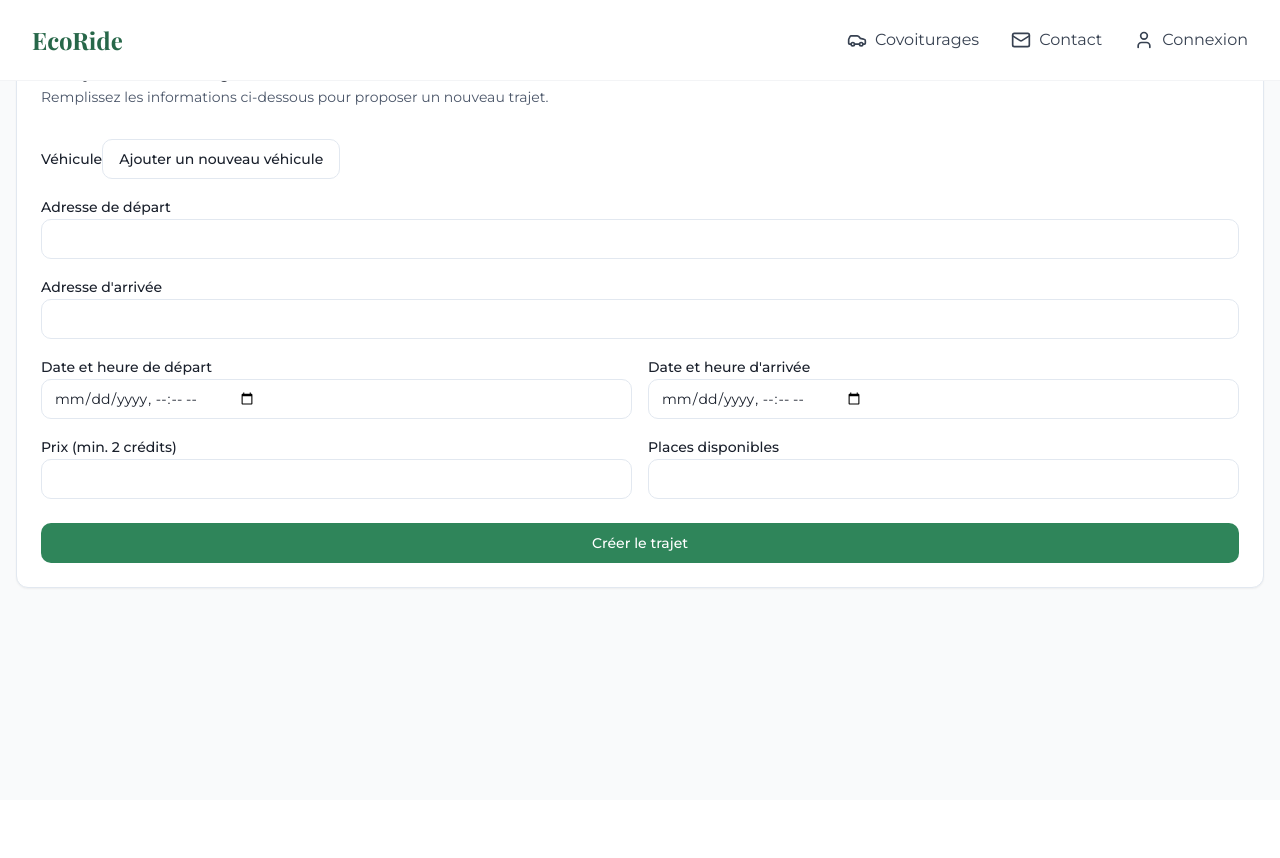
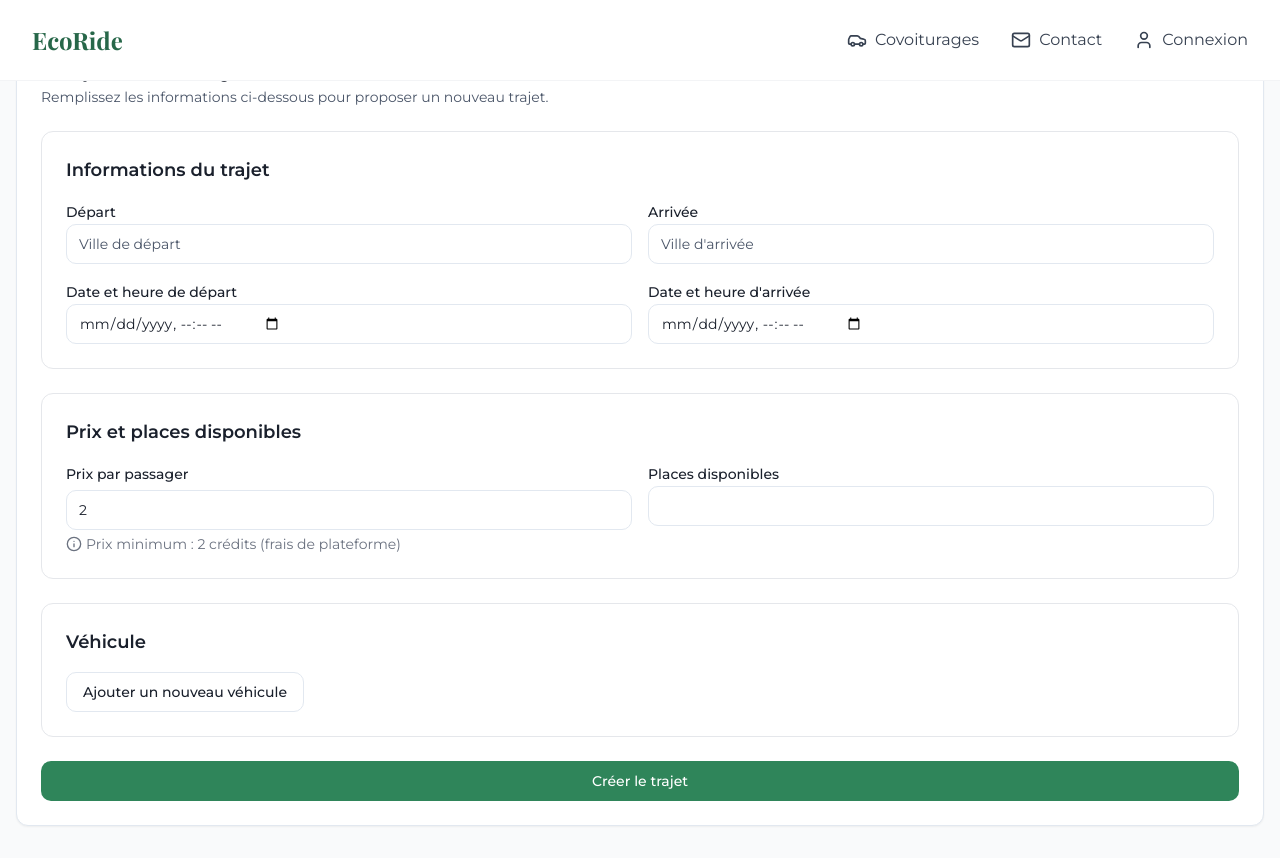
Before and after one commit to Shadi-ibr7/ecoride, a React (Vite) app: page /rides/create in a window 1280 px wide. Before the commit the page ends 800 px from the top, so only its background shows below. Built offline with nearby package versions, Linux system fonts and the light colour scheme.

Commit message:
Add ride creation UI
This commit adds a UI for users to create new rides, including specifying departure and arrival addresses, price, and vehicle selection.  The UI will handle the creation of new vehicles if needed.

```diff
--- a/src/pages/CreateRide.tsx
+++ b/src/pages/CreateRide.tsx
@@ -23,12 +23,14 @@ import {
   CardTitle,
 } from "@/components/ui/card";
 import { useAuth } from '@/hooks/useAuth';
+import { Info } from 'lucide-react';
 
 const CreateRide = () => {
   const navigate = useNavigate();
   const { session } = useAuth();
   const [selectedVehicle, setSelectedVehicle] = useState<string | null>(null);
   const [showNewVehicleForm, setShowNewVehicleForm] = useState(false);
+  const [price, setPrice] = useState<number>(2);
 
   // Récupérer les véhicules de l'utilisateur
   const { data: vehicles } = useQuery({
@@ -124,13 +126,14 @@ const CreateRide = () => {
         model: formData.get('model'),
         license_plate: formData.get('license_plate'),
         color: formData.get('color'),
-        seats: Number(formData.get('seats'))
+        seats: Number(formData.get('seats')),
+        energy_type: formData.get('energy_type')
       });
     }
 
-    const price = Number(formData.get('price'));
-    if (price < 2) {
-      toast.error('Le prix minimum est de 2 crédits');
+    const requestedPrice = Number(formData.get('price'));
+    if (requestedPrice < 2) {
+      toast.error('Le prix minimum est de 2 crédits (frais de plateforme)');
       return;
     }
 
@@ -140,8 +143,11 @@ const CreateRide = () => {
       arrival_address: formData.get('arrival'),
       departure_time: formData.get('departure_time'),
       arrival_time: formData.get('arrival_time'),
-      price: price,
-      available_seats: Number(formData.get('available_seats'))
+      price: requestedPrice,
+      available_seats: Number(formData.get('available_seats')),
+      vehicle_brand: formData.get('brand') || vehicles?.find(v => v.id === selectedVehicle)?.brand,
+      vehicle_model: formData.get('model') || vehicles?.find(v => v.id === selectedVehicle)?.model,
+      vehicle_energy_type: formData.get('energy_type') || vehicles?.find(v => v.id === selectedVehicle)?.energy_type
     });
   };
 
@@ -158,13 +164,76 @@ const CreateRide = () => {
           </CardHeader>
           <CardContent>
             <form onSubmit={handleSubmit} className="space-y-6">
-              <div className="space-y-4">
+              {/* Section trajet */}
+              <div className="bg-white p-6 rounded-lg border border-gray-200 space-y-4">
+                <h3 className="text-lg font-semibold mb-4">Informations du trajet</h3>
+                <div className="grid grid-cols-1 md:grid-cols-2 gap-4">
                   <div>
-                  <Label>Véhicule</Label>
+                    <Label>Départ</Label>
+                    <Input
+                      name="departure"
+                      placeholder="Ville de départ"
+                      required
+                    />
+                  </div>
+                  <div>
+                    <Label>Arrivée</Label>
+                    <Input
+                      name="arrival"
+                      placeholder="Ville d'arrivée"
+                      required
+                    />
+                  </div>
+                  <div>
+                    <Label>Date et heure de départ</Label>
+                    <Input type="datetime-local" name="departure_time" required />
+                  </div>
+                  <div>
+                    <Label>Date et heure d'arrivée</Label>
+                    <Input type="datetime-local" name="arrival_time" required />
+                  </div>
+                </div>
+              </div>
+
+              {/* Section prix et places */}
+              <div className="bg-white p-6 rounded-lg border border-gray-200 space-y-4">
+                <h3 className="text-lg font-semibold mb-4">Prix et places disponibles</h3>
+                <div className="grid grid-cols-1 md:grid-cols-2 gap-4">
+                  <div>
+                    <Label htmlFor="price">Prix par passager</Label>
+                    <div className="mt-1 relative">
+                      <Input
+                        type="number"
+                        name="price"
+                        min="2"
+                        step="0.5"
+                        value={price}
+                        onChange={(e) => setPrice(Number(e.target.value))}
+                        required
+                      />
+                      <div className="text-sm text-gray-500 mt-1 flex items-center">
+                        <Info className="h-4 w-4 mr-1" />
+                        Prix minimum : 2 crédits (frais de plateforme)
+                      </div>
+                    </div>
+                  </div>
+                  <div>
+                    <Label>Places disponibles</Label>
+                    <Input type="number" name="available_seats" min="1" required />
+                  </div>
+                </div>
+              </div>
+
+              {/* Section véhicule */}
+              <div className="bg-white p-6 rounded-lg border border-gray-200 space-y-4">
+                <h3 className="text-lg font-semibold mb-4">Véhicule</h3>
+                <div>
                   {vehicles && vehicles.length > 0 && (
+                    <div className="mb-4">
+                      <Label>Sélectionner un véhicule existant</Label>
                       <Select onValueChange={setSelectedVehicle} value={selectedVehicle || undefined}>
                         <SelectTrigger>
-                        <SelectValue placeholder="Sélectionnez un véhicule" />
+                          <SelectValue placeholder="Choisissez un véhicule" />
                         </SelectTrigger>
                         <SelectContent>
                           {vehicles.map((vehicle) => (
@@ -174,12 +243,15 @@ const CreateRide = () => {
                           ))}
                         </SelectContent>
                       </Select>
+                    </div>
                   )}
                   <Button
                     type="button"
                     variant="outline"
-                    className="mt-2"
-                    onClick={() => setShowNewVehicleForm(!showNewVehicleForm)}
+                    onClick={() => {
+                      setShowNewVehicleForm(!showNewVehicleForm);
+                      setSelectedVehicle(null);
+                    }}
                   >
                     {showNewVehicleForm ? "Utiliser un véhicule existant" : "Ajouter un nouveau véhicule"}
                   </Button>
@@ -187,6 +259,7 @@ const CreateRide = () => {
 
                 {showNewVehicleForm && (
                   <div className="space-y-4 p-4 bg-gray-50 rounded-lg">
+                    <div className="grid grid-cols-1 md:grid-cols-2 gap-4">
                       <div>
                         <Label>Marque</Label>
                         <Input name="brand" required />
@@ -204,43 +277,26 @@ const CreateRide = () => {
                         <Input name="color" required />
                       </div>
                       <div>
+                        <Label>Type d'énergie</Label>
+                        <Select name="energy_type" required>
+                          <SelectTrigger>
+                            <SelectValue placeholder="Choisir le type d'énergie" />
+                          </SelectTrigger>
+                          <SelectContent>
+                            <SelectItem value="Essence">Essence</SelectItem>
+                            <SelectItem value="Diesel">Diesel</SelectItem>
+                            <SelectItem value="Électrique">Électrique</SelectItem>
+                            <SelectItem value="Hybride">Hybride</SelectItem>
+                          </SelectContent>
+                        </Select>
+                      </div>
+                      <div>
                         <Label>Nombre de places</Label>
                         <Input type="number" name="seats" min="1" required />
                       </div>
                     </div>
+                  </div>
                 )}
-
-                <div>
-                  <Label>Adresse de départ</Label>
-                  <Input name="departure" required />
-                </div>
-
-                <div>
-                  <Label>Adresse d'arrivée</Label>
-                  <Input name="arrival" required />
-                </div>
-
-                <div className="grid grid-cols-2 gap-4">
-                  <div>
-                    <Label>Date et heure de départ</Label>
-                    <Input type="datetime-local" name="departure_time" required />
-                  </div>
-                  <div>
-                    <Label>Date et heure d'arrivée</Label>
-                    <Input type="datetime-local" name="arrival_time" required />
-                  </div>
-                </div>
-
-                <div className="grid grid-cols-2 gap-4">
-                  <div>
-                    <Label>Prix (min. 2 crédits)</Label>
-                    <Input type="number" name="price" min="2" step="0.5" required />
-                  </div>
-                  <div>
-                    <Label>Places disponibles</Label>
-                    <Input type="number" name="available_seats" min="1" required />
-                  </div>
-                </div>
               </div>
 
               <Button type="submit" className="w-full">
```
Lines whose indentation alone changed are shown as unchanged.
